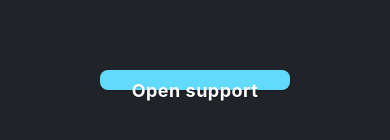
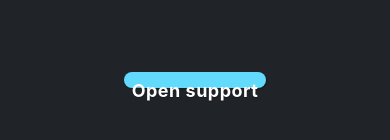
Before and after one commit to Asleepace/react-native-support, a React Native app in the folder App/: screen / in a window 390 px wide. Shown: the part 342-482 px from the top of the page. Built offline with nearby package versions, Linux system fonts and the light colour scheme.

Commit message:
added modal

```diff
--- a/App/src/components/Button.tsx
+++ b/App/src/components/Button.tsx
@@ -28,9 +28,8 @@ const styles = StyleSheet.create({
 		...ui.styles.fontShadow,
 		...ui.styles.shadow,
 		backgroundColor: ui.blue,
-		paddingRight: 32,
-		paddingLeft: 32,
-		padding: 10,
+		padding: ui.padding,
+
 		flex: 0
 	},
 	font: {
```
Also changed, not shown: App/src/components/modal.tsx (+5 -10 lines).
